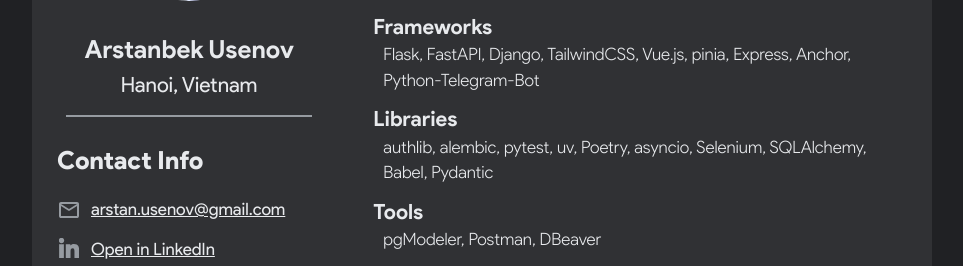
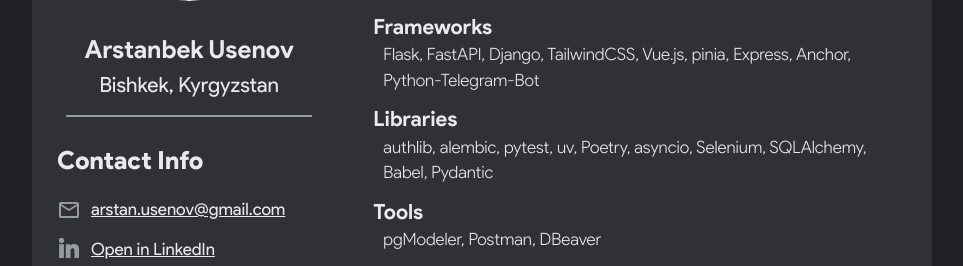
Before and after one commit to Barnacle322/cv-gcloud, a Flask app: page / in a window 1280 px wide. Shown: the part 254-520 px from the top of the page, without its empty margins (158-1121 px from the left). Run offline with Flask 3, Linux system fonts and the light colour scheme.

Commit message:
📦 Update PDF CV

```diff
--- a/src/templates/home.html
+++ b/src/templates/home.html
@@ -138,7 +138,7 @@
                     />
                 </div>
                 <h1 class="name">Arstanbek Usenov</h1>
-                <span class="location">Hanoi, Vietnam</span>
+                <span class="location">Bishkek, Kyrgyzstan</span>
 
                 <hr class="linedivider" />
 
```
Also changed, not shown: 1 other file.
